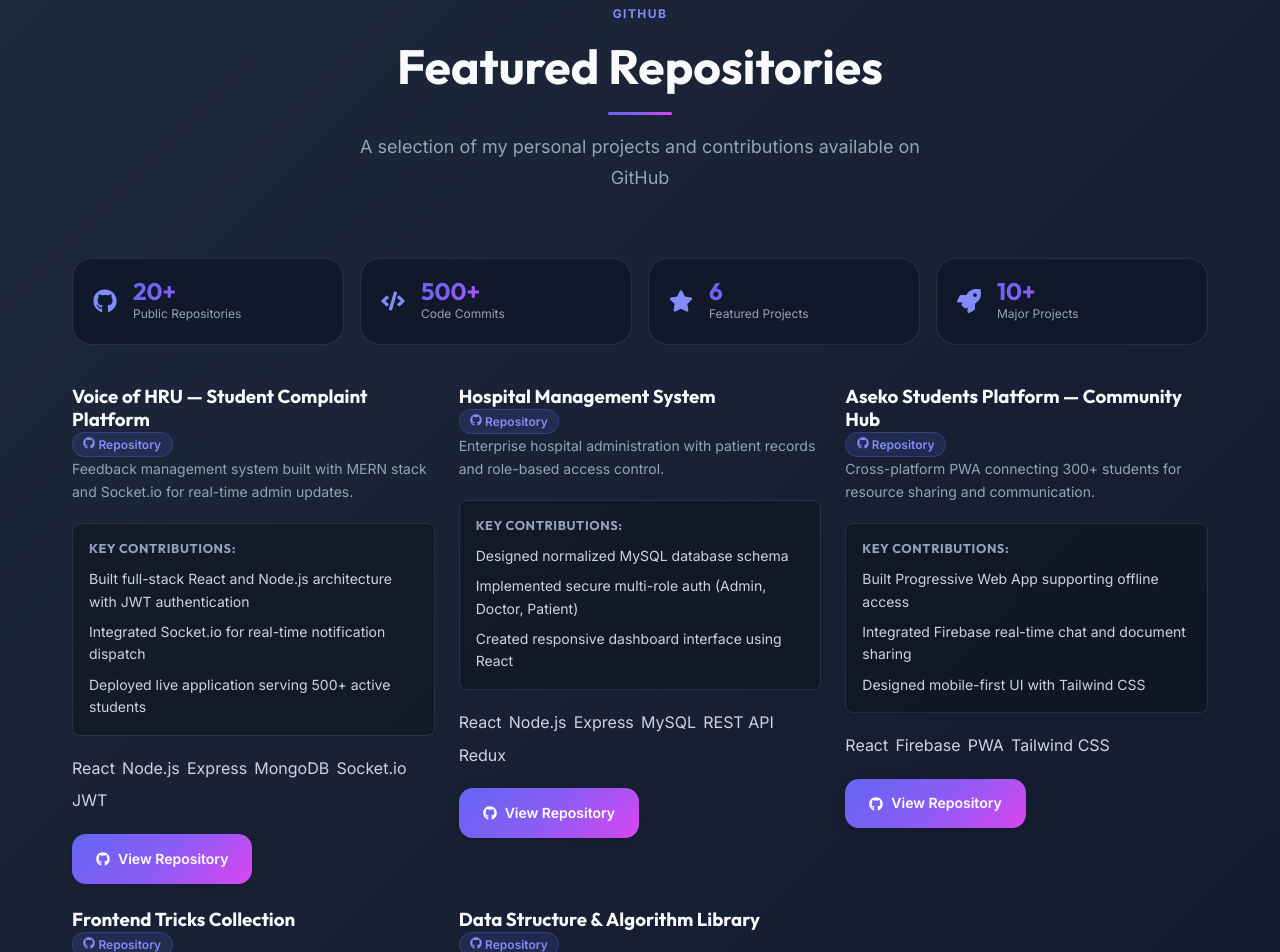
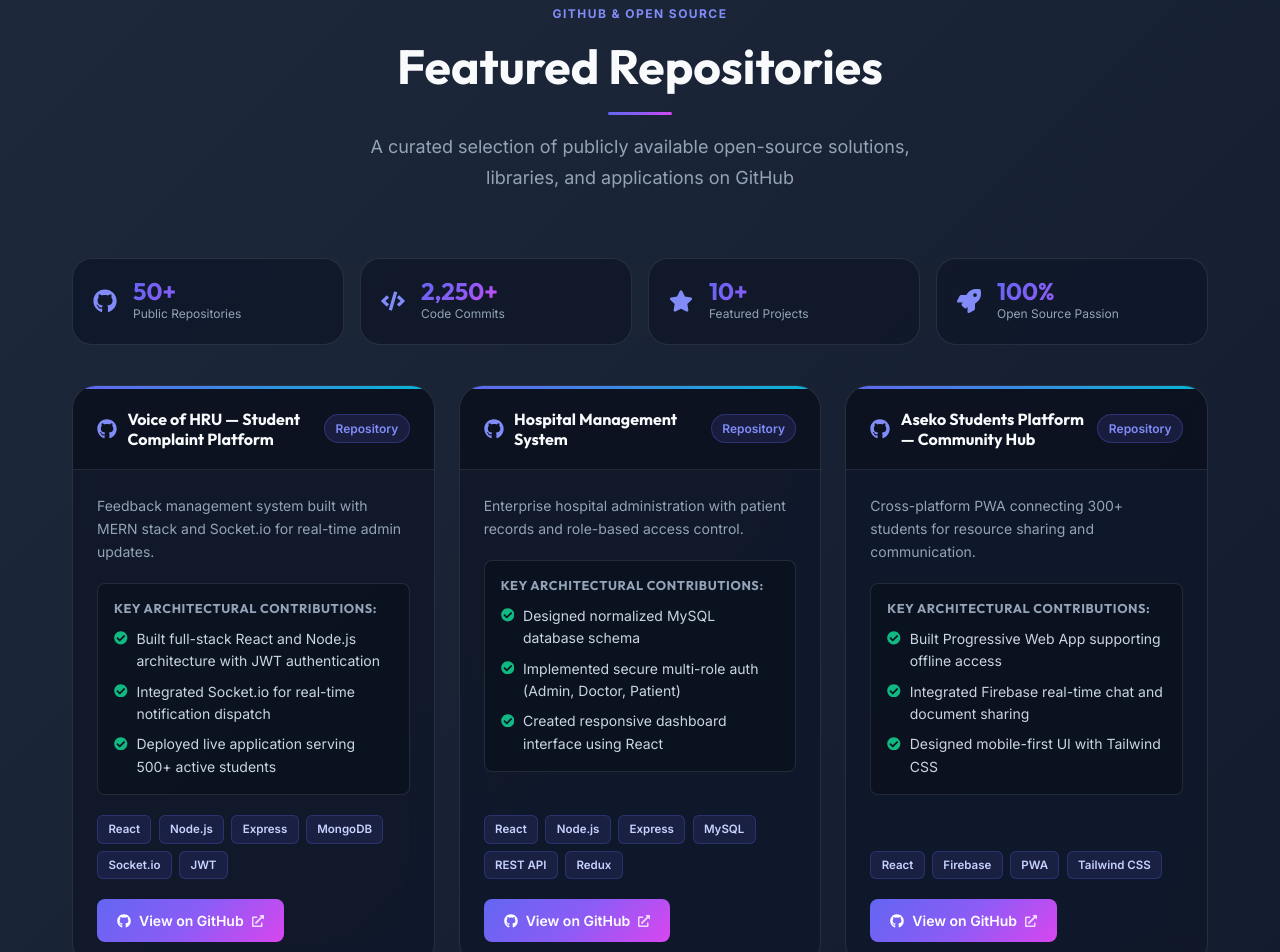
Before and after one commit to Kenenisaboru/portfolio, a React (Create React App) app: page / in a window 1280 px wide. Shown: the part 6160-7112 px from the top of the page. Built offline with nearby package versions, Linux system fonts and the light colour scheme.

Commit message:
update: OpenSource.jsx

```diff
--- a/src/components/OpenSource.jsx
+++ b/src/components/OpenSource.jsx
@@ -1,16 +1,16 @@
 import React from 'react';
-import { FaGithub, FaCode, FaStar, FaRocket } from 'react-icons/fa';
+import { FaGithub, FaCode, FaStar, FaRocket, FaCheckCircle, FaExternalLinkAlt } from 'react-icons/fa';
 
 const OpenSource = ({ contributions }) => {
   return (
     <section id="opensource" className="section opensource">
       <div className="container">
         <div className="section-header animate-on-scroll">
-          <span className="section-label">GitHub</span>
+          <span className="section-label">GitHub & Open Source</span>
           <h2 className="section-title">Featured Repositories</h2>
           <div className="section-divider"></div>
           <p className="section-subtitle">
-            A selection of my personal projects and contributions available on GitHub
+            A curated selection of publicly available open-source solutions, libraries, and applications on GitHub
           </p>
         </div>
 
@@ -19,29 +19,29 @@ const OpenSource = ({ contributions }) => {
             <div className="github-stat">
               <FaGithub className="stat-icon" />
               <div className="stat-content">
-                <h3>20+</h3>
+                <h3>50+</h3>
                 <p>Public Repositories</p>
               </div>
             </div>
             <div className="github-stat">
               <FaCode className="stat-icon" />
               <div className="stat-content">
-                <h3>500+</h3>
+                <h3>2,250+</h3>
                 <p>Code Commits</p>
               </div>
             </div>
             <div className="github-stat">
               <FaStar className="stat-icon" />
               <div className="stat-content">
-                <h3>6</h3>
+                <h3>10+</h3>
                 <p>Featured Projects</p>
               </div>
             </div>
             <div className="github-stat">
               <FaRocket className="stat-icon" />
               <div className="stat-content">
-                <h3>10+</h3>
-                <p>Major Projects</p>
+                <h3>100%</h3>
+                <p>Open Source Passion</p>
               </div>
             </div>
           </div>
@@ -49,11 +49,15 @@ const OpenSource = ({ contributions }) => {
 
         <div className="contributions-grid animate-on-scroll">
           {contributions.map((contribution, index) => (
-            <div key={index} className="contribution-card">
+            <div key={index} className="contribution-card-modern">
+              <div className="repo-top-strip"></div>
               <div className="contribution-header">
-                <h3>{contribution.title}</h3>
+                <div className="repo-title-group">
+                  <FaGithub className="repo-icon" />
+                  <h3 className="repo-title">{contribution.title}</h3>
+                </div>
                 <span className="contribution-badge">
-                  <FaGithub /> Repository
+                  Repository
                 </span>
               </div>
 
@@ -61,17 +65,20 @@ const OpenSource = ({ contributions }) => {
                 <p className="contribution-desc">{contribution.description}</p>
 
                 <div className="contribution-details">
-                  <h4>Key Contributions:</h4>
+                  <h4>Key Architectural Contributions:</h4>
                   <ul>
                     {contribution.contributions.map((item, idx) => (
-                      <li key={idx}>{item}</li>
+                      <li key={idx}>
+                        <FaCheckCircle className="repo-bullet-icon" />
+                        <span>{item}</span>
+                      </li>
                     ))}
                   </ul>
                 </div>
 
                 <div className="contribution-tech">
-                  {contribution.tech.map(tech => (
-                    <span key={tech} className="tech-tag">{tech}</span>
+                  {contribution.tech.map((tech) => (
+                    <span key={tech} className="tech-badge">{tech}</span>
                   ))}
                 </div>
 
@@ -80,9 +87,9 @@ const OpenSource = ({ contributions }) => {
                     href={contribution.link}
                     target="_blank"
                     rel="noopener noreferrer"
-                    className="btn btn-primary"
+                    className="btn-repo-github"
                   >
-                    <FaGithub /> View Repository
+                    <FaGithub /> View on GitHub <FaExternalLinkAlt className="ext-icon" />
                   </a>
                 </div>
               </div>
@@ -92,15 +99,15 @@ const OpenSource = ({ contributions }) => {
 
         <div className="opensource-cta animate-on-scroll">
           <div className="cta-content">
-            <h3>Want to Collaborate?</h3>
-            <p>I'm always open to collaborating on interesting projects.</p>
+            <h3>Want to Collaborate or Contribute?</h3>
+            <p>I'm always open to collaborating on open-source initiatives, hackathons, and innovative platforms.</p>
             <a
               href="https://github.com/Kenenisaboru"
               target="_blank"
               rel="noopener noreferrer"
               className="btn btn-primary"
             >
-              <FaGithub /> View My GitHub
+              <FaGithub /> Connect on GitHub
             </a>
           </div>
         </div>
```
